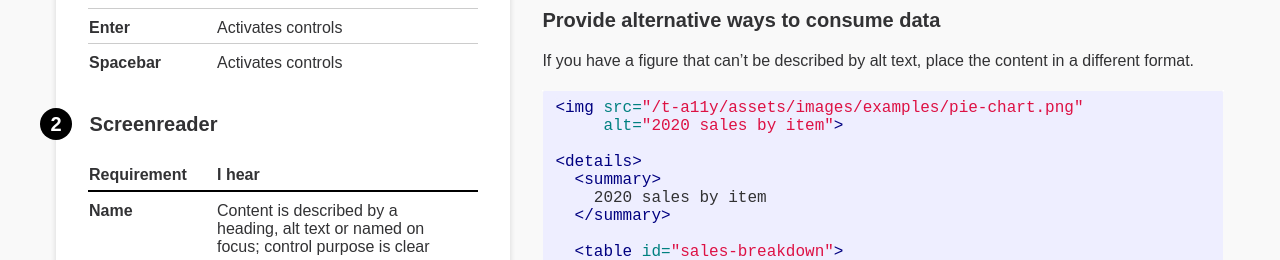
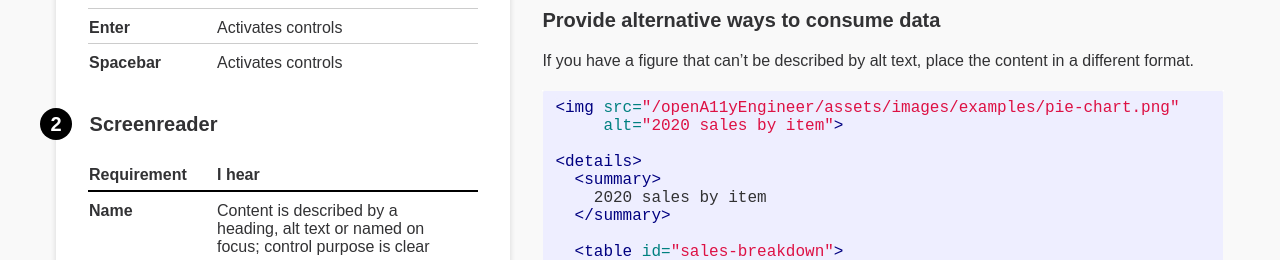
Before and after one commit to charlietriplett/OpenA11yEngineer, a Jekyll site: the page built from _checklist-web/figure.md, in a window 1280 px wide and 900 px high. Shown: the part 411-671 px from the top of the window. Built offline with Jekyll 4.4.1, drawn with Linux system fonts in a browser that asks for light colours.

Commit message:
Trying to get it back up and running

```diff
--- a/_config.yml
+++ b/_config.yml
@@ -22,8 +22,8 @@
 email:
 description: >- # this means to ignore newlines until "baseurl:"
   Accessibility acceptance testing success criteria checklist
-baseurl: "/t-a11y" # the subpath of your site, e.g. /blog
-url: "https://tmobile.github.io" # the base hostname & protocol for your site, e.g. http://example.com
+baseurl: "/openA11yEngineer" # the subpath of your site, e.g. /blog
+url: "https://charlietriplett.github.io" # the base hostname & protocol for your site, e.g. http://example.com
 twitter_username:
 github_username:
 
```
